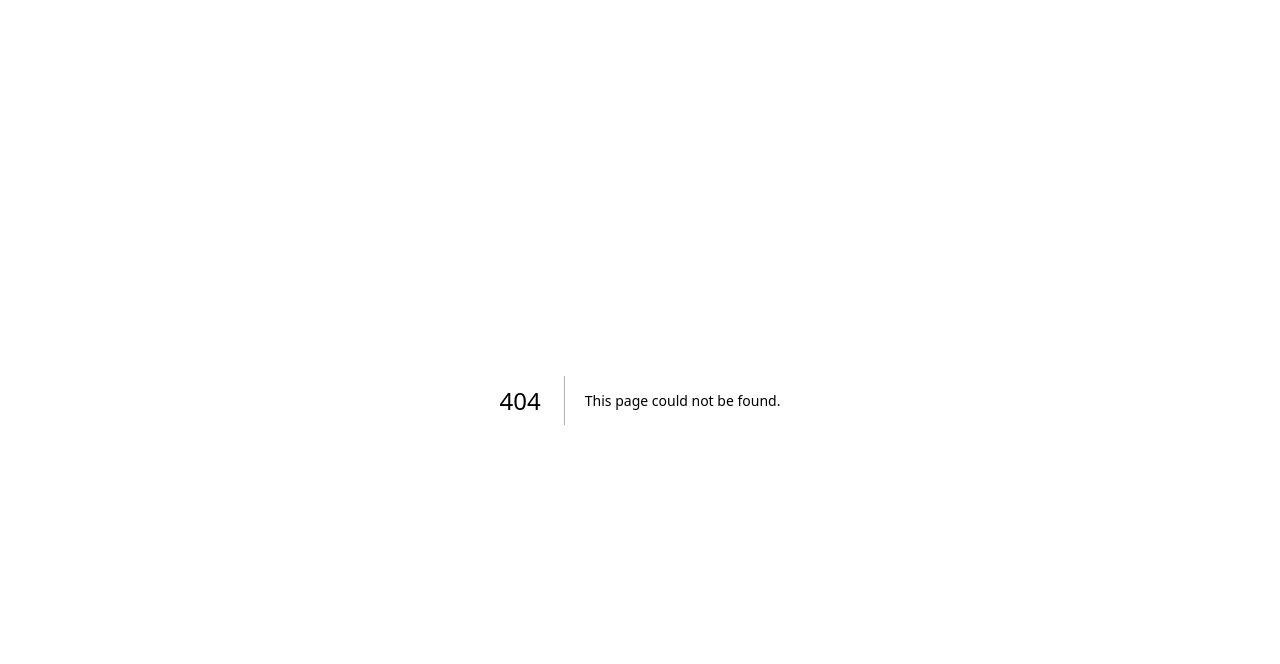
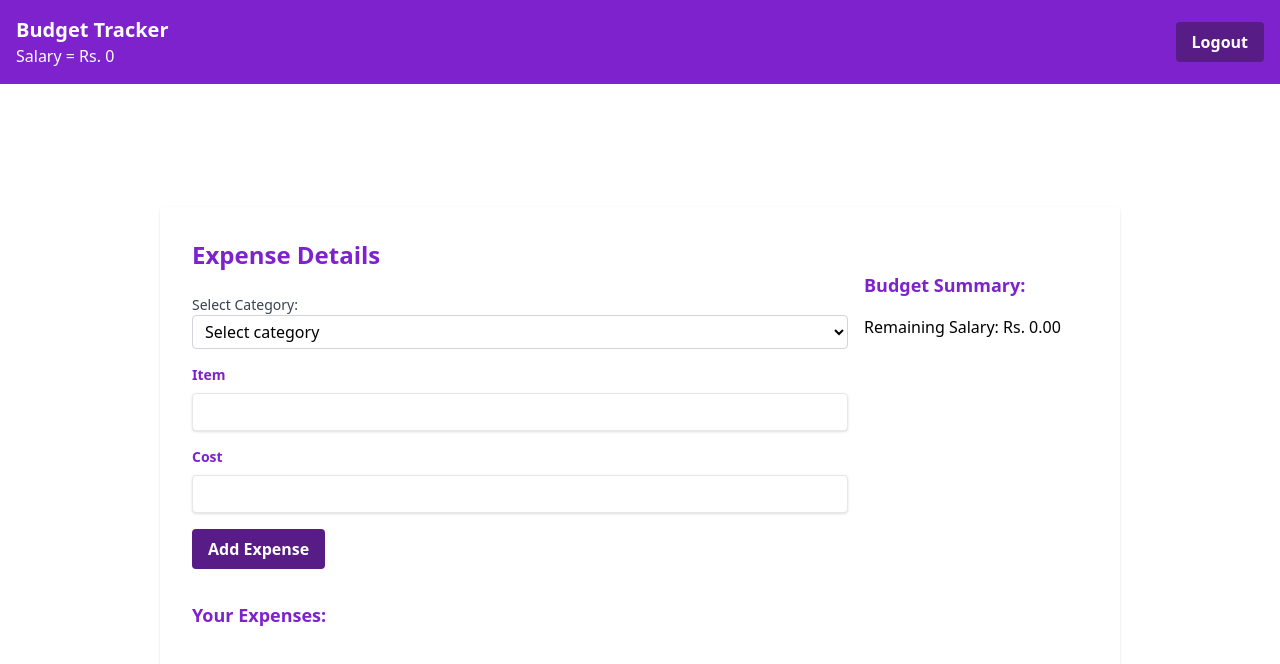
Before and after one commit to udyogi-siphara/ML-Project, a Next.js app: page /mainForm in a window 1280 px wide. Before the commit this address had no page. Shown: the top 664 px of the page. Built offline with nearby package versions, Linux system fonts and the light colour scheme.

Commit message:
create main form

```diff
--- a/src/pages/login.jsx
+++ b/src/pages/login.jsx
@@ -1,6 +1,5 @@
-// pages/login.js
 import React, { useState } from 'react';
-import TextField from '../components/Textfiled'
+import TextField from '../components/Textfiled'; // Correct the import statement
 import Button from '../components/Button';
 import Link from 'next/link';
 import { useRouter } from 'next/router';
@@ -8,9 +7,16 @@ import { useRouter } from 'next/router';
 const Login = () => {
   const [email, setEmail] = useState('');
   const [password, setPassword] = useState('');
+  const [error, setError] = useState('');
   const router = useRouter();
 
   const handleLogin = () => {
+    // Basic validations
+    if (!email.trim() || !password.trim()) {
+      setError('Please enter both email and password.');
+      return;
+    }
+
     // Simulate login logic
     console.log('Logging in with:', email, password);
 
@@ -25,6 +31,7 @@ const Login = () => {
         <h1 className="text-2xl font-bold text-purple-900 mb-6">Login</h1>
         <TextField label="Email" type="email" value={email} onChange={(e) => setEmail(e.target.value)} />
         <TextField label="Password" type="password" value={password} onChange={(e) => setPassword(e.target.value)} />
+        {error && <p className="text-red-500">{error}</p>}
         <Button onClick={handleLogin}>Login</Button>
         <p className="mt-4 text-gray-600">
           Don't have an account?{' '}
--- /dev/null
+++ b/src/pages/mainForm.jsx
@@ -0,0 +1,184 @@
+// pages/mainForm.js
+import React, { useState, useEffect } from 'react';
+import TextField from '../components/Textfiled';
+import Button from '../components/Button';
+import { useRouter } from 'next/router';
+
+const categories = ['Bills', 'Groceries', 'Shopping', 'Others'];
+
+const defaultRecommendations = [
+  { category: 'Groceries', item: 'Lunu', cost: 500 },
+  { category: 'Shopping', item: 'Watch', cost: 1500 },
+];
+
+const MainForm = () => {
+  const router = useRouter();
+  const userSalary = typeof window !== 'undefined' ? localStorage.getItem('userSalary') || 0 : 0;
+  const [selectedCategory, setSelectedCategory] = useState('');
+  const [item, setItem] = useState('');
+  const [cost, setCost] = useState('');
+  const [expenses, setExpenses] = useState([]);
+  const [budgetSummary, setBudgetSummary] = useState({ remainingSalary: userSalary, expenses: [] });
+
+  const checkForAlternatives = (newExpense) => {
+    const alternative = defaultRecommendations.find(
+      (recommendation) =>
+        recommendation.category === newExpense.category &&
+        recommendation.item.toLowerCase() === newExpense.item.toLowerCase() &&
+        recommendation.cost < newExpense.cost
+    );
+
+    if (alternative) {
+      const replace = window.confirm(
+        `Consider replacing ${newExpense.item} at $${newExpense.cost} with ${alternative.item} at $${alternative.cost}?`
+      );
+
+      if (replace) {
+        return alternative;
+      }
+    }
+
+    return null;
+  };
+
+  useEffect(() => {
+    const totalExpenses = expenses.reduce((sum, expense) => sum + expense.cost, 0);
+    const remainingSalary = userSalary - totalExpenses;
+
+    if (remainingSalary < 0) {
+      setExpenses([...expenses, ...defaultRecommendations]);
+      setBudgetSummary({ remainingSalary: 0, expenses: [...expenses, ...defaultRecommendations] });
+    } else {
+      setBudgetSummary({ remainingSalary, expenses });
+    }
+  }, [expenses, userSalary]);
+
+  const handleAddExpense = () => {
+    if (selectedCategory.trim() === '' || item.trim() === '' || isNaN(cost) || cost <= 0) {
+      alert('Please enter a valid category, item, and cost.');
+      return;
+    }
+
+    const newExpense = { category: selectedCategory, item, cost: parseFloat(cost) };
+    const alternative = checkForAlternatives(newExpense);
+
+    if (alternative) {
+      setExpenses([...expenses, alternative]);
+      const remainingSalary = userSalary - expenses.reduce((sum, expense) => sum + expense.cost, 0) - alternative.cost;
+      setBudgetSummary({ remainingSalary, expenses: [...expenses, alternative] });
+    } else {
+      setExpenses([...expenses, newExpense]);
+      const remainingSalary = userSalary - expenses.reduce((sum, expense) => sum + expense.cost, 0) - newExpense.cost;
+      setBudgetSummary({ remainingSalary, expenses: [...expenses, newExpense] });
+    }
+
+    setSelectedCategory('');
+    setItem('');
+    setCost('');
+  };
+
+  const handleEditRecommendation = (index) => {
+    const editedExpense = { ...expenses[index] };
+    const editedCost = parseFloat(prompt(`Edit cost for ${editedExpense.item}:`, editedExpense.cost));
+
+    if (!isNaN(editedCost) && editedCost > 0) {
+      editedExpense.cost = editedCost;
+
+      const updatedExpenses = [...expenses];
+      updatedExpenses[index] = editedExpense;
+
+      setExpenses(updatedExpenses);
+
+      const remainingSalary = userSalary - updatedExpenses.reduce((sum, expense) => sum + expense.cost, 0);
+      setBudgetSummary({ remainingSalary, expenses: updatedExpenses });
+    } else {
+      alert('Please enter a valid cost.');
+    }
+  };
+
+  const handleLogout = () => {
+    if (typeof window !== 'undefined') {
+      localStorage.removeItem('userSalary');
+      router.push('/login');
+    }
+  };
+
+  return (
+    <div className="flex flex-col h-screen">
+      <div className="bg-purple-700 p-4 text-white">
+        <div className="flex justify-between items-center">
+          <div>
+            <h1 className="text-xl font-bold">Budget Tracker</h1>
+            <p>Salary = Rs. {userSalary}</p>
+          </div>
+          <Button onClick={handleLogout}>Logout</Button>
+        </div>
+      </div>
+
+      <div className="flex-1 flex items-center justify-center">
+        <div className="w-3/4 p-8 bg-white rounded shadow flex">
+          <div className="w-3/4 pr-4">
+            <h2 className="text-2xl font-bold text-purple-700 mb-6">Expense Details</h2>
+            <div className="mb-4">
+              <label className="block text-sm text-gray-700">Select Category:</label>
+              <select
+                className="w-full bg-white border border-gray-300 rounded px-2 py-1"
+                value={selectedCategory}
+                onChange={(e) => setSelectedCategory(e.target.value)}
+              >
+                <option value="" disabled>
+                  Select category
+                </option>
+                {categories.map((category) => (
+                  <option key={category} value={category}>
+                    {category}
+                  </option>
+                ))}
+              </select>
+            </div>
+            <TextField label="Item" type="text" value={item} onChange={(e) => setItem(e.target.value)} />
+            <TextField label="Cost" type="number" value={cost} onChange={(e) => setCost(e.target.value)} />
+            <Button onClick={handleAddExpense}>Add Expense</Button>
+
+            <div className="mt-8">
+              <h2 className="text-lg font-bold text-purple-700 mb-4">Your Expenses:</h2>
+              {expenses.map((expense, index) => (
+                <div key={index} className="mb-2 text-md font-semibold">
+                  {expense.category} = {expense.item}: Rs.{expense.cost}{' '}
+                  {defaultRecommendations.some(
+                    (recommendation) =>
+                      recommendation.category === expense.category &&
+                      recommendation.item.toLowerCase() === expense.item.toLowerCase()
+                  ) ? (
+                    <span
+                      className="text-xs text-gray-500 cursor-pointer"
+                      onClick={() => handleEditRecommendation(index)}
+                    >
+                      (Edit Recommendation)
+                    </span>
+                  ) : null}
+                </div>
+              ))}
+            </div>
+          </div>
+
+          <div className="w-1/4">
+            <div className="mt-8">
+              <h2 className="text-lg font-bold text-purple-700 mb-4">Budget Summary:</h2>
+              <ul>
+                {budgetSummary.expenses.map((expense, index) => (
+                  <li key={index}>
+                    <strong>{expense.category}</strong> - {expense.item}: Rs. {expense.cost}
+                  </li>
+                ))}
+              </ul>
+              <p>Remaining Salary: Rs. {parseFloat(budgetSummary.remainingSalary).toFixed(2)}</p>
+            </div>
+          </div>
+        </div>
+      </div>
+    </div>
+  );
+};
+
+export default MainForm;
```
